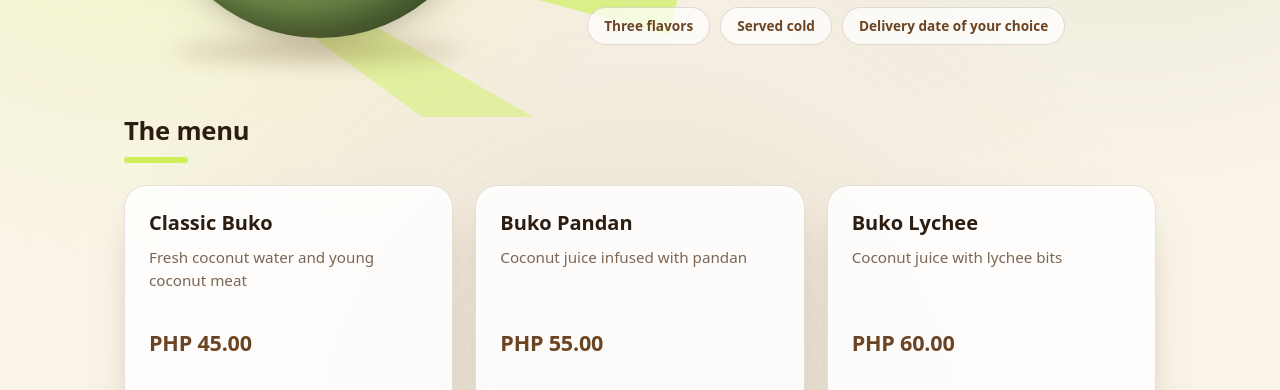
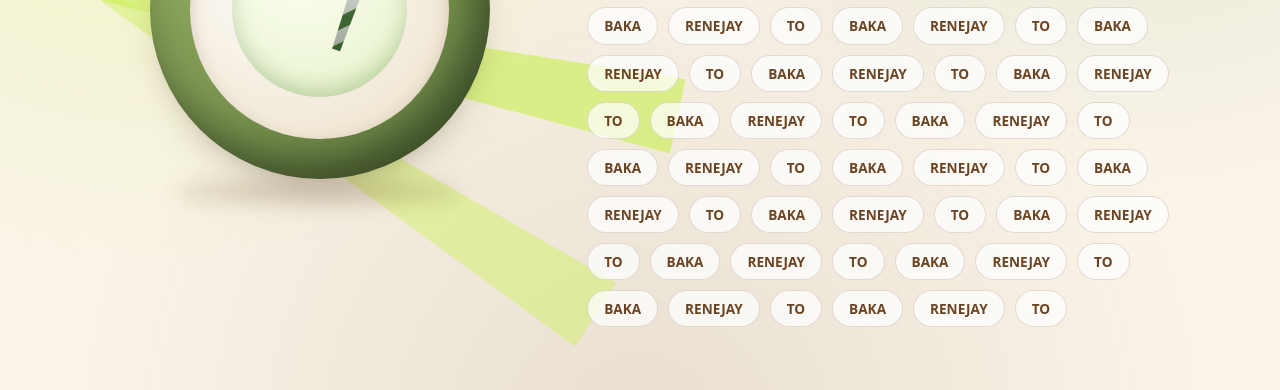
Before and after one commit to JanDexter/booko-js, a plain HTML site: page index.html in a window 1280 px wide. Shown: the part 364-754 px from the top of the page. Drawn offline with Linux system fonts and the light colour scheme.

Commit message:
I added a lotta stuff

```diff
--- a/index.html
+++ b/index.html
@@ -35,9 +35,54 @@
       <h1 id="headerText"></h1>
       <p class="tagline">Cracked in the morning, chilled by noon, delivered on the day you pick.</p>
       <ul class="badges">
-        <li>Three flavors</li>
-        <li>Served cold</li>
-        <li>Delivery date of your choice</li>
+        <li>BAKA</li>
+        <li>RENEJAY</li>
+        <li>TO</li>
+        <li>BAKA</li>
+        <li>RENEJAY</li>
+        <li>TO</li>
+        <li>BAKA</li>
+        <li>RENEJAY</li>
+        <li>TO</li>
+        <li>BAKA</li>
+        <li>RENEJAY</li>
+        <li>TO</li>
+        <li>BAKA</li>
+        <li>RENEJAY</li>
+        <li>TO</li>
+        <li>BAKA</li>
+        <li>RENEJAY</li>
+        <li>TO</li>
+        <li>BAKA</li>
+        <li>RENEJAY</li>
+        <li>TO</li>
+        <li>BAKA</li>
+        <li>RENEJAY</li>
+        <li>TO</li>
+        <li>BAKA</li>
+        <li>RENEJAY</li>
+        <li>TO</li>
+        <li>BAKA</li>
+        <li>RENEJAY</li>
+        <li>TO</li>
+        <li>BAKA</li>
+        <li>RENEJAY</li>
+        <li>TO</li>
+        <li>BAKA</li>
+        <li>RENEJAY</li>
+        <li>TO</li>
+        <li>BAKA</li>
+        <li>RENEJAY</li>
+        <li>TO</li>
+        <li>BAKA</li>
+        <li>RENEJAY</li>
+        <li>TO</li>
+        <li>BAKA</li>
+        <li>RENEJAY</li>
+        <li>TO</li>
+        <li>BAKA</li>
+        <li>RENEJAY</li>
+        <li>TO</li>
       </ul>
     </div>
   </div>
```
